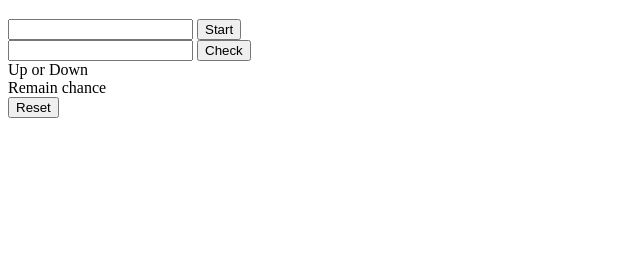
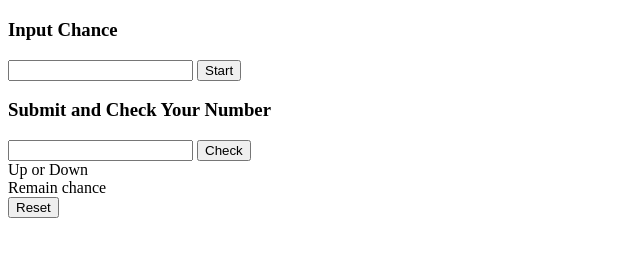
Before and after one commit to Hun94/UpDown-game, a plain HTML site: page index.html in a window 1280 px wide. Shown: the part 61-318 px from the top of the page, without its empty margins (0-640 px from the left). Drawn offline with Linux system fonts and the light colour scheme.

Commit message:
fix ui  commit

```diff
--- a/index.html
+++ b/index.html
@@ -9,12 +9,15 @@
 </head>
 <body>
     <h1>Random Up/Down Game</h1>
+
     <div>
+        <h3>Input Chance</h3>
         <input type="number" id="chance-number">
         <button id="start-button">Start</button>
     </div>
 
     <div>
+        <h3>Submit and Check Your Number</h3>
         <input type="number" id="submit-number">
         <button id="check-button">Check</button>
     </div>
```
